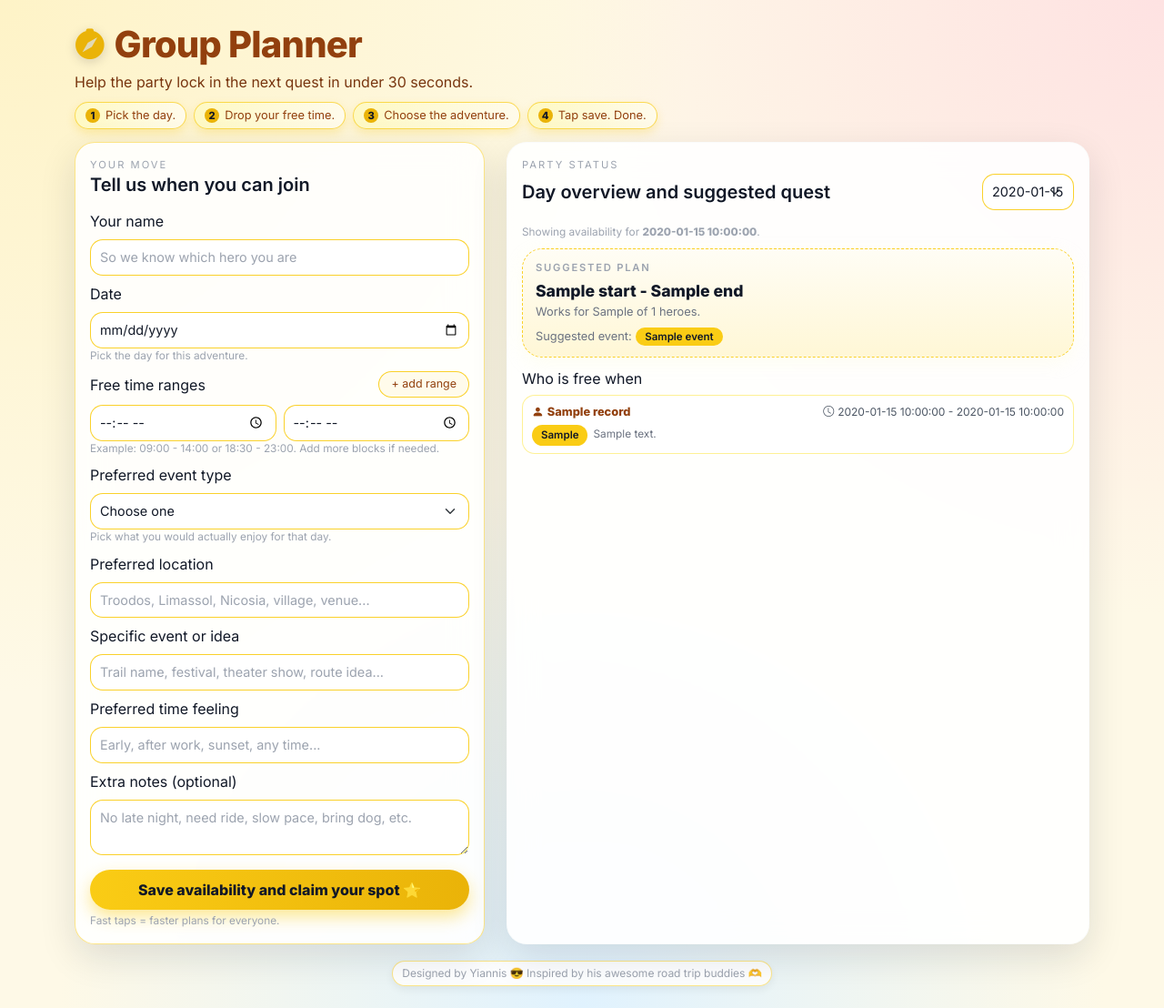
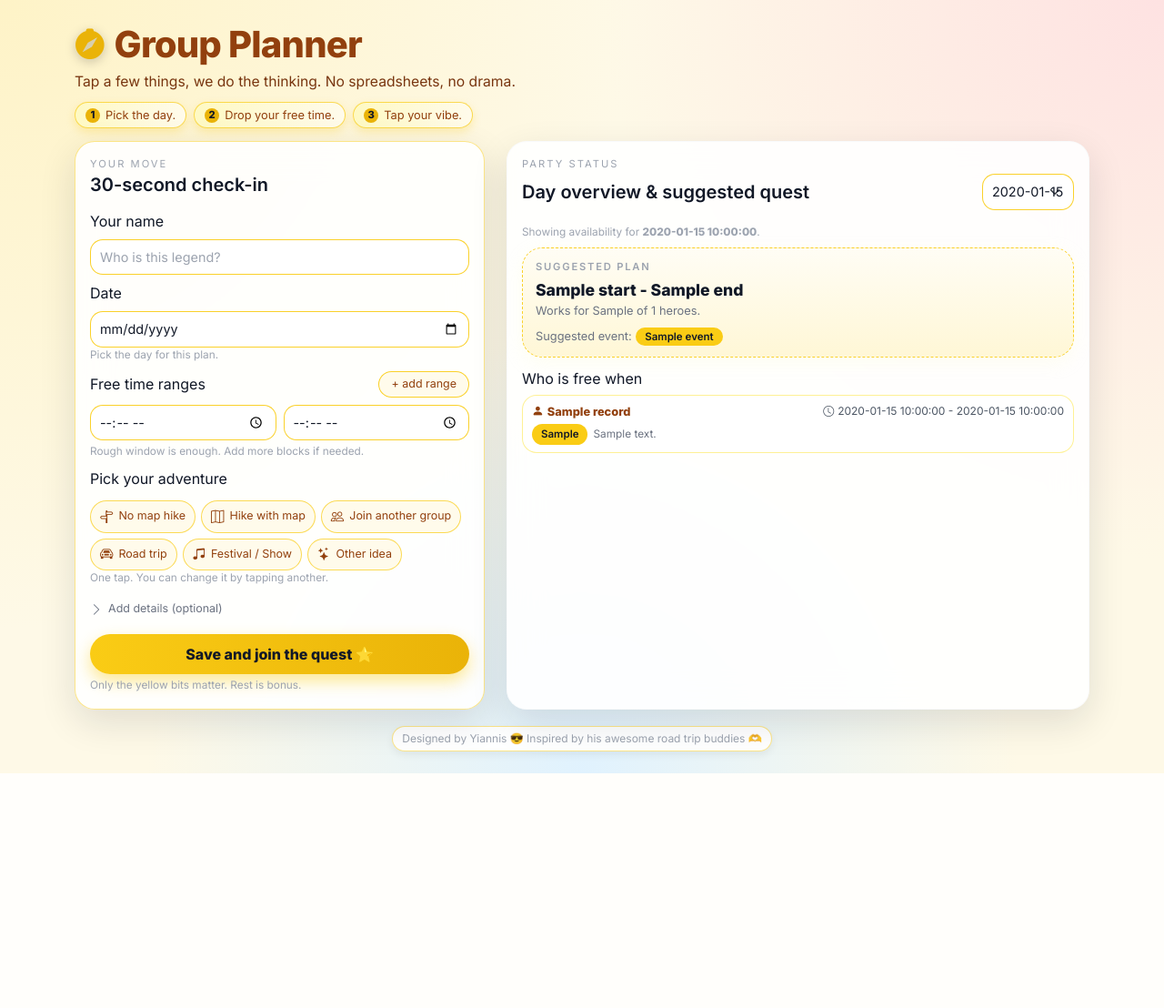
Before and after one commit to stylias2/group-planner, a Flask app: template templates/index.html in a window 1280 px wide. Shown: the whole page at 91% size. After the commit the page ends 850 px from the top, so only its background shows below. Run offline with Flask 3, Linux system fonts and the light colour scheme; the template is opened without the code that fills it: most values are stand-ins (such as "Sample title", 1, 10 or a date in 2020).

Commit message:
Adding some fun changes...

```diff
--- a/templates/index.html
+++ b/templates/index.html
@@ -21,7 +21,6 @@
   <style>
     :root {
       --bg-main: #fef9e7;
-      --bg-soft: rgba(255, 255, 255, 0.88);
       --accent: #facc15;
       --accent-deep: #eab308;
       --accent-soft: #fef08a;
@@ -45,8 +44,9 @@
       font-family: "Inter", system-ui, -apple-system, BlinkMacSystemFont, sans-serif;
     }
 
-    .glass-card {
-      background: var(--bg-soft);
+    .glass-card,
+    .glass-soft {
+      background: rgba(255, 255, 255, 0.9);
       backdrop-filter: blur(18px);
       -webkit-backdrop-filter: blur(18px);
       border-radius: var(--radius-xl);
@@ -55,12 +55,7 @@
     }
 
     .glass-soft {
-      background: rgba(255, 255, 255, 0.9);
-      backdrop-filter: blur(16px);
-      -webkit-backdrop-filter: blur(16px);
-      border-radius: var(--radius-xl);
-      border: 1px solid rgba(249, 250, 251, 0.8);
-      box-shadow: var(--shadow-soft);
+      border-color: rgba(249, 250, 251, 0.9);
     }
 
     .adventure-header {
@@ -72,7 +67,7 @@
     .adventure-header i {
       font-size: 2.1rem;
       color: var(--accent-deep);
-      filter: drop-shadow(0 3px 6px rgba(0,0,0,0.15));
+      filter: drop-shadow(0 3px 6px rgba(0,0,0,0.2));
     }
 
     h1 {
@@ -86,7 +81,7 @@
       color: #78350f;
       margin-top: 4px;
       margin-bottom: 10px;
-      font-size: 1rem;
+      font-size: 0.98rem;
     }
 
     .steps {
@@ -143,7 +138,7 @@
 
     .form-control,
     .form-select {
-      background-color: rgba(255, 255, 255, 0.95);
+      background-color: rgba(255, 255, 255, 0.98);
       border-radius: var(--radius-md);
       border: 1px solid rgba(250, 204, 21, 0.9);
       color: var(--text-main);
@@ -200,9 +195,48 @@
       background-color: #fef9c3;
       border-color: #fde047;
       color: #78350f;
-      border-radius: var(--radius-md);
+      border-radius: 14px;
     }
 
+    /* Event choice pills */
+    .event-options {
+      display: flex;
+      flex-wrap: wrap;
+      gap: 6px;
+      margin-top: 4px;
+    }
+
+    .event-pill {
+      border-radius: 999px;
+      padding: 6px 10px;
+      font-size: 0.78rem;
+      border: 1px solid rgba(250, 204, 21, 0.7);
+      background-color: #fffbeb;
+      color: #92400e;
+      display: inline-flex;
+      align-items: center;
+      gap: 6px;
+      cursor: pointer;
+      transition: all var(--transition-fast);
+    }
+
+    .event-pill i {
+      font-size: 0.9rem;
+    }
+
+    .event-pill.selected {
+      background: linear-gradient(to right, var(--accent), var(--accent-deep));
+      color: #111827;
+      box-shadow: 0 5px 12px rgba(250, 204, 21, 0.5);
+      border-color: transparent;
+    }
+
+    .event-pill:hover {
+      transform: translateY(-1px);
+      box-shadow: 0 4px 10px rgba(250, 204, 21, 0.35);
+    }
+
+    /* Suggestion area */
     .suggestion-box {
       background: linear-gradient(to bottom, #fffdf5, #fff7d6);
       border-radius: var(--radius-xl);
@@ -242,7 +276,7 @@
 
     /* Person cards */
     .person-card {
-      border-radius: var(--radius-md);
+      border-radius: 16px;
       padding: 8px 10px;
       margin-bottom: 6px;
       background: rgba(255, 255, 255, 0.98);
@@ -256,7 +290,6 @@
       gap: 2px 8px;
       font-size: 0.8rem;
       transition: transform var(--transition-fast), box-shadow var(--transition-fast), background var(--transition-fast);
-      cursor: default;
     }
 
     .person-card:hover {
@@ -298,6 +331,11 @@
       color: #6b7280;
     }
 
+    /* Time slot remove */
+    .time-slot-row {
+      margin-bottom: 4px;
+    }
+
     .remove-slot-btn {
       border: none;
       background: transparent;
@@ -314,6 +352,34 @@
       transform: scale(1.08);
     }
 
+    /* Advanced section toggle */
+    .advanced-toggle {
+      display: inline-flex;
+      align-items: center;
+      gap: 6px;
+      font-size: 0.78rem;
+      color: var(--text-soft);
+      cursor: pointer;
+      margin-top: 6px;
+      user-select: none;
+    }
+
+    .advanced-toggle i {
+      font-size: 0.88rem;
+      transition: transform var(--transition-fast);
+    }
+
+    .advanced-toggle.open i {
+      transform: rotate(90deg);
+    }
+
+    #advanced_section {
+      display: none;
+      margin-top: 6px;
+      padding-top: 4px;
+      border-top: 1px solid rgba(250, 204, 21, 0.2);
+    }
+
     footer {
       margin-top: 18px;
       text-align: center;
@@ -327,15 +393,9 @@
       gap: 4px;
       padding: 4px 10px;
       border-radius: 999px;
-      background: rgba(255, 255, 255, 0.9);
+      background: rgba(255, 255, 255, 0.96);
       border: 1px solid rgba(250, 204, 21, 0.5);
       box-shadow: 0 4px 10px rgba(0,0,0,0.06);
-    }
-
-    @media (max-width: 991px) {
-      .glass-card, .glass-soft {
-        border-radius: 18px;
-      }
     }
   </style>
 </head>
@@ -343,19 +403,17 @@
 <body>
 <div class="container py-4">
 
-  <!-- Header + steps -->
   <div class="adventure-header">
     <i class="bi bi-compass-fill"></i>
     <h1>Group Planner</h1>
   </div>
   <p class="subtitle">
-    Help the party lock in the next quest in under 30 seconds.
+    Tap a few things, we do the thinking. No spreadsheets, no drama.
   </p>
   <div class="steps">
     <div class="step-pill"><span>1</span><span>Pick the day.</span></div>
     <div class="step-pill"><span>2</span><span>Drop your free time.</span></div>
-    <div class="step-pill"><span>3</span><span>Choose the adventure.</span></div>
-    <div class="step-pill"><span>4</span><span>Tap save. Done.</span></div>
+    <div class="step-pill"><span>3</span><span>Tap your vibe.</span></div>
   </div>
 
   {% with messages = get_flashed_messages() %}
@@ -370,27 +428,30 @@
 
   <div class="row g-4">
 
-    <!-- Left: form -->
+    <!-- LEFT: Simple form -->
     <div class="col-12 col-lg-5">
       <div class="glass-card p-3 h-100">
         <div class="section-label">Your move</div>
-        <h5 class="mb-3 fw-semibold">Tell us when you can join</h5>
+        <h5 class="mb-3 fw-semibold">30-second check-in</h5>
 
         <form method="post" action="{{ url_for('submit') }}">
 
+          <!-- Name -->
           <div class="mb-2">
             <label class="form-label">Your name</label>
             <input type="text" name="name" class="form-control"
-                   placeholder="So we know which hero you are"
+                   placeholder="Who is this legend?"
                    required>
           </div>
 
+          <!-- Date -->
           <div class="mb-2">
             <label class="form-label">Date</label>
             <input type="date" name="date" class="form-control date-input" required>
-            <div class="small-hint">Pick the day for this adventure.</div>
+            <div class="small-hint">Pick the day for this plan.</div>
           </div>
 
+          <!-- Time ranges (minimal) -->
           <div class="mb-2">
             <label class="form-label d-flex justify-content-between align-items-center">
               <span>Free time ranges</span>
@@ -400,7 +461,6 @@
             </label>
 
             <div id="slots-container">
-              <!-- initial row (no remove) -->
               <div class="row g-2 time-slot-row">
                 <div class="col-6">
                   <input type="time" name="slot_start" class="form-control time-input" required>
@@ -412,53 +472,78 @@
             </div>
 
             <div class="small-hint">
-              Example: 09:00 - 14:00 or 18:30 - 23:00. Add more blocks if needed.
+              Rough window is enough. Add more blocks if needed.
             </div>
           </div>
 
-          <!-- Event preferences -->
+          <!-- Event type as pills -->
           <div class="mb-2">
-            <label class="form-label">Preferred event type</label>
-            <select name="preferred_event" id="preferred_event_select" class="form-select" required>
-              <option value="">Choose one</option>
-              <option>Hiking / No map</option>
-              <option>Hiking with map</option>
-              <option>Hiking with another group</option>
-              <option>Road trip</option>
-              <option>Local Festival / Show / Theater</option>
-              <option>Other event</option>
-            </select>
-            <div class="small-hint">Pick what you would actually enjoy for that day.</div>
+            <label class="form-label">Pick your adventure</label>
+
+            <!-- Hidden field actually submitted; backend still works -->
+            <input type="hidden" name="preferred_event" id="preferred_event_input">
+
+            <div class="event-options" id="event_options">
+              <div class="event-pill" data-value="Hiking / No map">
+                <i class="bi bi-signpost-split"></i> No map hike
+              </div>
+              <div class="event-pill" data-value="Hiking with map">
+                <i class="bi bi-map"></i> Hike with map
+              </div>
+              <div class="event-pill" data-value="Hiking with another group">
+                <i class="bi bi-people"></i> Join another group
+              </div>
+              <div class="event-pill" data-value="Road trip">
+                <i class="bi bi-car-front"></i> Road trip
+              </div>
+              <div class="event-pill" data-value="Local Festival / Show / Theater">
+                <i class="bi bi-music-note-beamed"></i> Festival / Show
+              </div>
+              <div class="event-pill" data-value="Other event">
+                <i class="bi bi-stars"></i> Other idea
+              </div>
             </div>
 
+            <div class="small-hint">
+              One tap. You can change it by tapping another.
+            </div>
+          </div>
+
+          <!-- Other event extra input -->
           <div class="mb-2" id="other_event_wrapper" style="display: none;">
-            <label class="form-label">If "Other event", what is the idea?</label>
             <input
               type="text"
               id="preferred_event_custom"
               name="preferred_event_custom"
               class="form-control"
-              placeholder="Beach day, BBQ, board games night, concert..."
+              placeholder="Tell us your wild idea (optional)"
             >
           </div>
 
+          <!-- Advanced optional details -->
+          <div class="advanced-toggle" id="advanced_toggle">
+            <i class="bi bi-chevron-right"></i>
+            <span>Add details (optional)</span>
+          </div>
+
+          <div id="advanced_section">
             <div class="mb-2">
               <label class="form-label">Preferred location</label>
               <input
                 type="text"
                 name="preferred_location"
                 class="form-control"
-              placeholder="Troodos, Limassol, Nicosia, village, venue..."
+                placeholder="Area, town, or spot (optional)"
               >
             </div>
 
             <div class="mb-2">
-            <label class="form-label">Specific event or idea</label>
+              <label class="form-label">Specific event / idea</label>
               <input
                 type="text"
                 name="preferred_event_detail"
                 class="form-control"
-              placeholder="Trail name, festival, theater show, route idea..."
+                placeholder="Trail, festival, route, etc."
               >
             </div>
 
@@ -472,34 +557,38 @@
               >
             </div>
 
-          <div class="mb-3">
-            <label class="form-label">Extra notes (optional)</label>
+            <div class="mb-2">
+              <label class="form-label">Extra notes</label>
               <textarea
                 name="note"
                 class="form-control"
                 rows="2"
-              placeholder="No late night, need ride, slow pace, bring dog, etc."
+                placeholder="Need ride, no late night, dog friendly, etc."
               ></textarea>
             </div>
+          </div>
 
+          <!-- Submit -->
+          <div class="mt-3">
             <button type="submit" class="btn btn-primary w-100">
-            Save availability and claim your spot ⭐
+              Save and join the quest ⭐
             </button>
             <div class="small-hint mt-1">
-            Fast taps = faster plans for everyone.
+              Only the yellow bits matter. Rest is bonus.
+            </div>
           </div>
 
         </form>
       </div>
     </div>
 
-    <!-- Right: overview -->
+    <!-- RIGHT: Overview -->
     <div class="col-12 col-lg-7">
       <div class="glass-soft p-3 h-100">
 
         <div class="section-label">Party status</div>
         <div class="d-flex justify-content-between align-items-center mb-3">
-          <h5 class="mb-0 fw-semibold">Day overview and suggested quest</h5>
+          <h5 class="mb-0 fw-semibold">Day overview & suggested quest</h5>
           <form method="get" action="{{ url_for('index') }}" class="d-flex">
             <select name="date" class="form-select form-select-sm" onchange="this.form.submit()">
               {% if not dates %}
@@ -522,9 +611,7 @@
 
             {% if suggestion %}
               <div class="suggestion-box">
-                <div class="suggestion-title mb-1">
-                  Suggested plan
-                </div>
+                <div class="suggestion-title mb-1">Suggested plan</div>
                 <div class="suggestion-time">
                   {{ suggestion.start }} - {{ suggestion.end }}
                 </div>
@@ -538,22 +625,19 @@
               </div>
             {% else %}
               <div class="alert alert-warning py-2 mb-3">
-                No strong overlap yet. Gently annoy the others to fill this in.
+                No strong overlap yet. Politely roast the others until they tap in.
               </div>
             {% endif %}
 
             <div>
               <h6 class="mb-2">Who is free when</h6>
-
               {% for r in records %}
                 <div class="person-card">
                   <div class="person-name">
-                    <i class="bi bi-person-fill"></i>
-                    {{ r.name }}
+                    <i class="bi bi-person-fill"></i>{{ r.name }}
                   </div>
                   <div class="person-time">
-                    <i class="bi bi-clock"></i>
-                    {{ r.start_time }} - {{ r.end_time }}
+                    <i class="bi bi-clock"></i>{{ r.start_time }} - {{ r.end_time }}
                   </div>
                   <div class="person-meta">
                     <span class="badge-event">{{ r.preferred_event }}</span>
@@ -572,7 +656,7 @@
           {% endif %}
         {% else %}
           <p class="small-hint mb-0">
-            Start by submitting availability on the left. Then pick a date here to see overlaps and the best quest window.
+            Start by filling the left card. Once a date has entries, select it here to see overlaps.
           </p>
         {% endif %}
 
@@ -610,7 +694,7 @@
     attachPickerHandlers(row.querySelectorAll('input[type="time"]'));
   });
 
-  // Delegate remove button clicks (keep at least one row)
+  // Remove extra time ranges (keep at least one)
   slotsContainer.addEventListener("click", function (e) {
     if (e.target.classList.contains("remove-slot-btn")) {
       const rows = slotsContainer.querySelectorAll(".time-slot-row");
@@ -620,13 +704,24 @@
     }
   });
 
-  // Show/hide "Other event" custom input
-  const eventSelect = document.getElementById("preferred_event_select");
+  // Event pills -> preferred_event
+  const eventOptions = document.getElementById("event_options");
+  const preferredEventInput = document.getElementById("preferred_event_input");
   const otherWrapper = document.getElementById("other_event_wrapper");
   const otherInput = document.getElementById("preferred_event_custom");
 
-  eventSelect.addEventListener("change", function () {
-    if (this.value === "Other event") {
+  eventOptions.addEventListener("click", function (e) {
+    const pill = e.target.closest(".event-pill");
+    if (!pill) return;
+
+    // Toggle selection
+    document.querySelectorAll(".event-pill").forEach(p => p.classList.remove("selected"));
+    pill.classList.add("selected");
+
+    const value = pill.getAttribute("data-value") || "";
+    preferredEventInput.value = value;
+
+    if (value === "Other event") {
       otherWrapper.style.display = "block";
     } else {
       otherWrapper.style.display = "none";
@@ -634,7 +729,17 @@
     }
   });
 
-  // Attach native picker auto-open behavior
+  // Advanced toggle
+  const advToggle = document.getElementById("advanced_toggle");
+  const advSection = document.getElementById("advanced_section");
+
+  advToggle.addEventListener("click", function () {
+    const open = advSection.style.display === "block";
+    advSection.style.display = open ? "none" : "block";
+    advToggle.classList.toggle("open", !open);
+  });
+
+  // Auto-open native pickers on focus/click (where supported)
   function attachPickerHandlers(inputs) {
     inputs.forEach(function (input) {
       function triggerPicker() {
```
Lines whose indentation alone changed are shown as unchanged.
